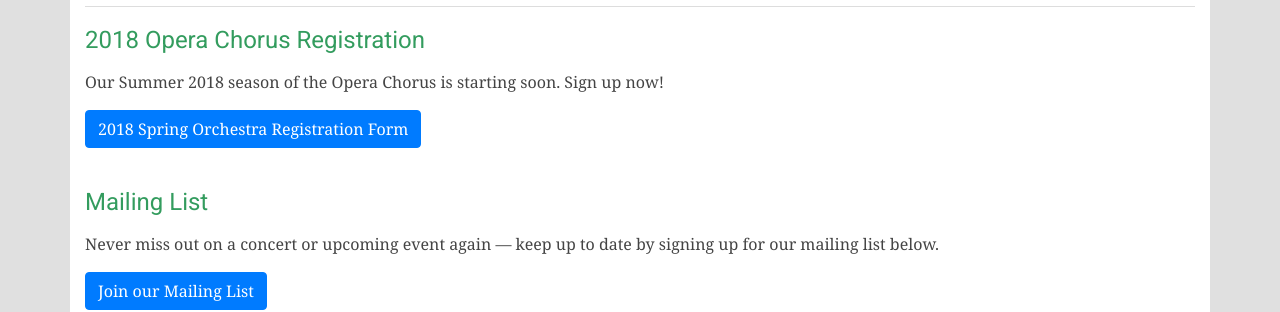
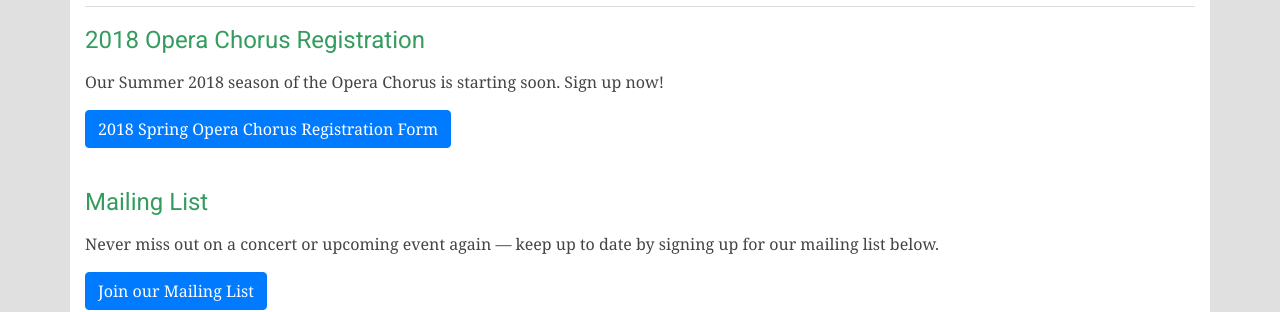
Before and after one commit to percyhanna/fps, a Jekyll site: the page built from join.html, in a window 1280 px wide and 1016 px high. Shown: the part 154-466 px from the top of the window. Built offline with Jekyll 4.4.1, drawn with Linux system fonts in a browser that asks for light colours; nearby versions of some CDN libraries; Markdown is read by kramdown in place of the engine named in the settings.

Commit message:
Update join.html

```diff
--- a/join.html
+++ b/join.html
@@ -11,7 +11,7 @@ title: Join Us
             <p>Our Summer 2018 season of the Opera Chorus is starting soon. Sign up now!</p>
 
             <p>
-              <a class="btn btn-primary" href="https://docs.google.com/forms/d/e/1FAIpQLSeo1cimjJaq_dthqCs4iu2HyV9Bglnr5f6nu8oW9tQ9tbnbIA/viewform" target="_blank">2018 Spring Orchestra Registration Form</a>
+              <a class="btn btn-primary" href="https://docs.google.com/forms/d/e/1FAIpQLSeo1cimjJaq_dthqCs4iu2HyV9Bglnr5f6nu8oW9tQ9tbnbIA/viewform" target="_blank">2018 Spring Opera Chorus Registration Form</a>
             </p>
           </div>
         </div>
```
